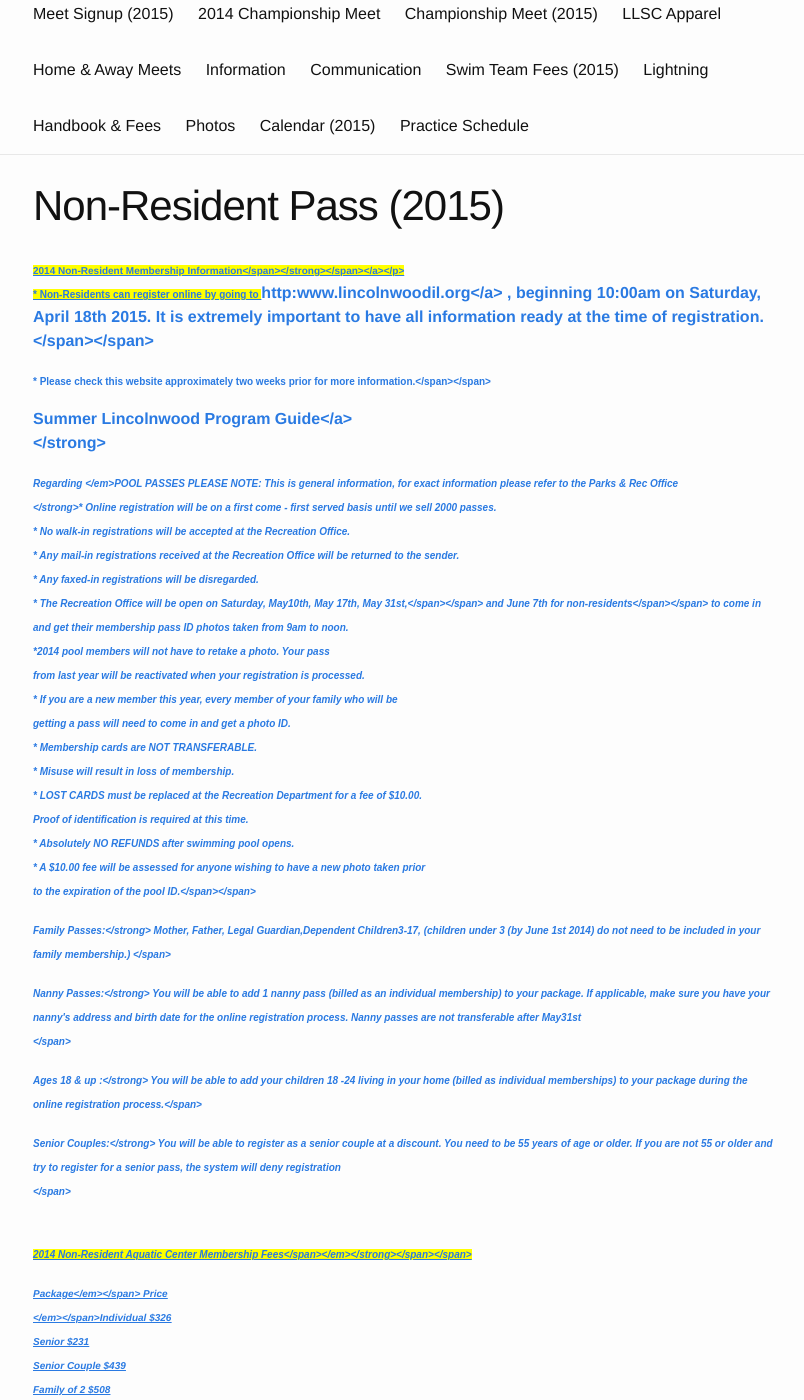
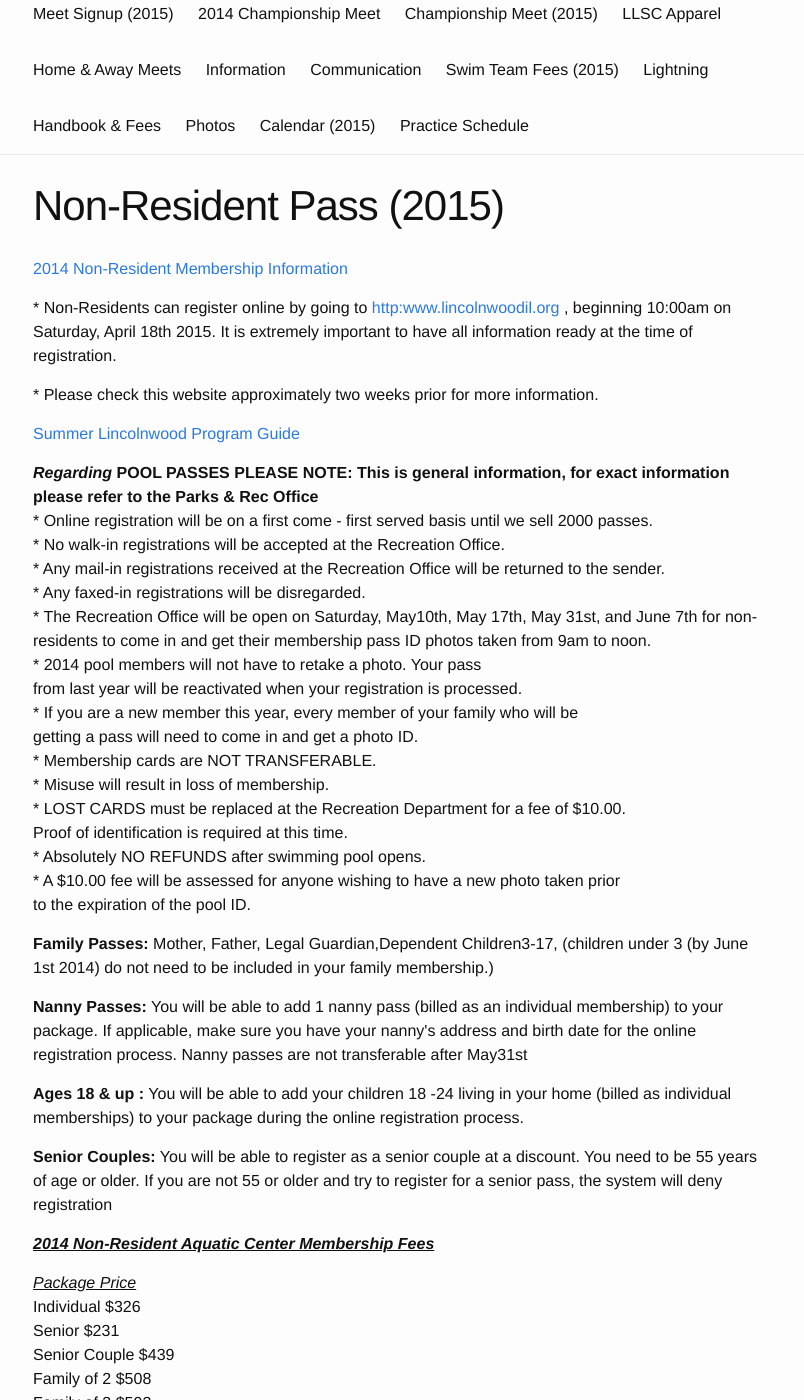
Before and after one commit to schickm/lwlightning.org, a Jekyll site: the page built from 2008-non-resident-pass/index.html, in a window 1280 px wide and 1400 px high, scrolled down 355 px. Shown: the whole window, without its empty margins (237-1041 px from the left). Built offline with Jekyll 4.4.1, drawn with Linux system fonts in a browser that asks for light colours; some of the changed text lies outside the part shown.

Commit message:
more edits

```diff
--- a/2008-non-resident-pass/index.html
+++ b/2008-non-resident-pass/index.html
@@ -19,18 +19,31 @@
 tags: []
 comments: []
 ---
-<p class="basicText"><a title="2014 Non Residents Pass Link" href="http:&#47;&#47;www.lincolnwoodil.org&#47;enjoy-lincolnwood&#47;parks-and-recreation&#47;facilities&#47;aquatic-center&#47;"><span style="background-color: #ffff00; font-size: x-small;"><strong><span style="text-decoration: underline;">2014 Non-Resident Membership Information<&#47;span><&#47;strong><&#47;span><&#47;a><&#47;p><br />
-<span style="font-family: Arial;"><span style="font-family: Arial; font-size: x-small;">* Non-Residents can register online by going to <a href="http:&#47;&#47;www.lincolnwoodil.org&#47;poolpassearly.cfm">http:www.lincolnwoodil.org<&#47;a> , beginning 10:00am on Saturday, April 18th 2015. It is extremely important to have all information ready at the time of registration.<&#47;span><&#47;span></p>
-<p><span style="font-family: Arial;"><span style="font-size: x-small;">* Please check this website approximately two weeks prior for more information.<&#47;span><&#47;span></p>
-<p><strong><a title="2014 Summer Programs" href="http:&#47;&#47;www.lincolnwoodil.org&#47;enjoy-lincolnwood&#47;parks-and-recreation&#47;programs&#47;">Summer Lincolnwood Program Guide<&#47;a><br />
-<&#47;strong></p>
-<p><span style="font-family: Arial;"><span style="font-size: x-small;"><strong><em>Regarding <&#47;em>POOL PASSES PLEASE NOTE: This is general information, for exact information please refer to the Parks &amp; Rec Office<br />
-<&#47;strong>* Online registration will be on a first come - first served basis until we sell 2000 passes.<br />
+<p>
+    <a title="2014 Non Residents Pass Link" href="http://www.lincolnwoodil.org/enjoy-lincolnwood/parks-and-recreation/facilities/aquatic-center/">
+        2014 Non-Resident Membership Information
+    </a>
+</p>
+
+</p>
+    * Non-Residents can register online by going to <a href="http://www.lincolnwoodil.org/poolpassearly.cfm">http:www.lincolnwoodil.org</a> , beginning 10:00am on Saturday, April 18th 2015. It is extremely important to have all information ready at the time of registration.
+</p>
+<p>
+    * Please check this website approximately two weeks prior for more information.
+</p>
+
+<p>
+    <a title="2014 Summer Programs" href="http://www.lincolnwoodil.org/enjoy-lincolnwood/parks-and-recreation/programs/">Summer Lincolnwood Program Guide</a>
+</p>
+
+<p>
+    <strong><em>Regarding </em>POOL PASSES PLEASE NOTE: This is general information, for exact information please refer to the Parks &amp; Rec Office</strong><br />
+    * Online registration will be on a first come - first served basis until we sell 2000 passes.<br />
     * No walk-in registrations will be accepted at the Recreation Office.<br />
     * Any mail-in registrations received at the Recreation Office will be returned to the sender.<br />
     * Any faxed-in registrations will be disregarded.<br />
-* The Recreation Office will be open on Saturday, May10th, May 17th, May 31st,<&#47;span><&#47;span><span style="font-family: Arial;"><span style="font-size: x-small;"> and June 7th for non-residents<&#47;span><&#47;span> <span style="font-family: Arial;"><span style="font-size: x-small;">to come in and get their membership pass ID photos taken from 9am to noon.<br />
-*2014 pool members will not have to retake a photo. Your pass<br />
+    * The Recreation Office will be open on Saturday, May10th, May 17th, May 31st, and June 7th for non-residents to come in and get their membership pass ID photos taken from 9am to noon.<br />
+    * 2014 pool members will not have to retake a photo. Your pass<br />
     from last year will be reactivated when your registration is processed.<br />
     * If you are a new member this year, every member of your family who will be<br />
     getting a pass will need to come in and get a photo ID.<br />
@@ -40,22 +53,32 @@
     Proof of identification is required at this time.<br />
     * Absolutely NO REFUNDS after swimming pool opens.<br />
     * A $10.00 fee will be assessed for anyone wishing to have a new photo taken prior<br />
-to the expiration of the pool ID.<&#47;span><&#47;span></p>
-<p><span style="font-family: Arial; font-size: x-small;"><strong>Family Passes:<&#47;strong> Mother, Father, Legal Guardian,Dependent Children3-17, (children under 3 (by June 1st 2014) do not need to be included in your family membership.) <&#47;span></p>
-<p><span style="font-family: Arial; font-size: x-small;"><strong>Nanny Passes:<&#47;strong> You will be able to add 1 nanny pass (billed as an individual membership) to your package. If applicable, make sure you have your nanny's address and birth date for the online registration process. Nanny passes are not transferable after May31st<br />
-<&#47;span></p>
-<p><span style="font-family: Arial; font-size: x-small;"><strong>Ages 18 &amp; up :<&#47;strong> You will be able to add your children 18 -24 living in your home (billed as individual memberships) to your package during the online registration process.<&#47;span></p>
-<p><span style="font-family: Arial; font-size: x-small;"><strong>Senior Couples:<&#47;strong> You will be able to register as a senior couple at a discount. You need to be 55 years of age or older. If you are not 55 or older and try to register for a senior pass, the system will deny registration<br />
-<&#47;span></p>
-<p><span style="font-family: Arial;"><br />
-<span style="background-color: #ffff00; font-size: x-small;"><strong><em><span style="text-decoration: underline;">2014 Non-Resident Aquatic Center Membership Fees<&#47;span><&#47;em><&#47;strong><&#47;span><&#47;span></p>
-<p><span style="font-size: x-small;"><span style="text-decoration: underline;"><em>Package<&#47;em><&#47;span> <span style="text-decoration: underline;"><em>Price<br />
-<&#47;em><&#47;span>Individual $326<br />
-Senior $231<br />
-Senior Couple $439<br />
-Family of 2 $508<br />
-Family of 3 $593<br />
-Family of 4 $658<br />
-Family of 5 $716<br />
-Family of 6 $807<br />
-Family of 7 $863<&#47;span></p>
+    to the expiration of the pool ID.
+</p>
+<p>
+    <strong>Family Passes:</strong> Mother, Father, Legal Guardian,Dependent Children3-17, (children under 3 (by June 1st 2014) do not need to be included in your family membership.)
+</p>
+<p>
+    <strong>Nanny Passes:</strong> You will be able to add 1 nanny pass (billed as an individual membership) to your package. If applicable, make sure you have your nanny's address and birth date for the online registration process. Nanny passes are not transferable after May31st<br />
+</p>
+<p>
+    <strong>Ages 18 &amp; up :</strong> You will be able to add your children 18 -24 living in your home (billed as individual memberships) to your package during the online registration process.
+</p>
+<p>
+    <strong>Senior Couples:</strong> You will be able to register as a senior couple at a discount. You need to be 55 years of age or older. If you are not 55 or older and try to register for a senior pass, the system will deny registration
+</p>
+<p>
+    <strong><em><span style="text-decoration: underline;">2014 Non-Resident Aquatic Center Membership Fees</span></em></strong>
+</p>
+<p>
+    <span style="text-decoration: underline;"><em>Package Price</em></span><br />
+    Individual $326
+    <br /> Senior $231
+    <br /> Senior Couple $439
+    <br /> Family of 2 $508
+    <br /> Family of 3 $593
+    <br /> Family of 4 $658
+    <br /> Family of 5 $716
+    <br /> Family of 6 $807
+    <br /> Family of 7 $863
+</p>
```
Also changed, not shown: 2008-meet-schedule/index.html (+12 -12 lines), 2010-stroke-clinic/index.html (+22 -19 lines). Lines whose indentation alone changed are shown as unchanged.
